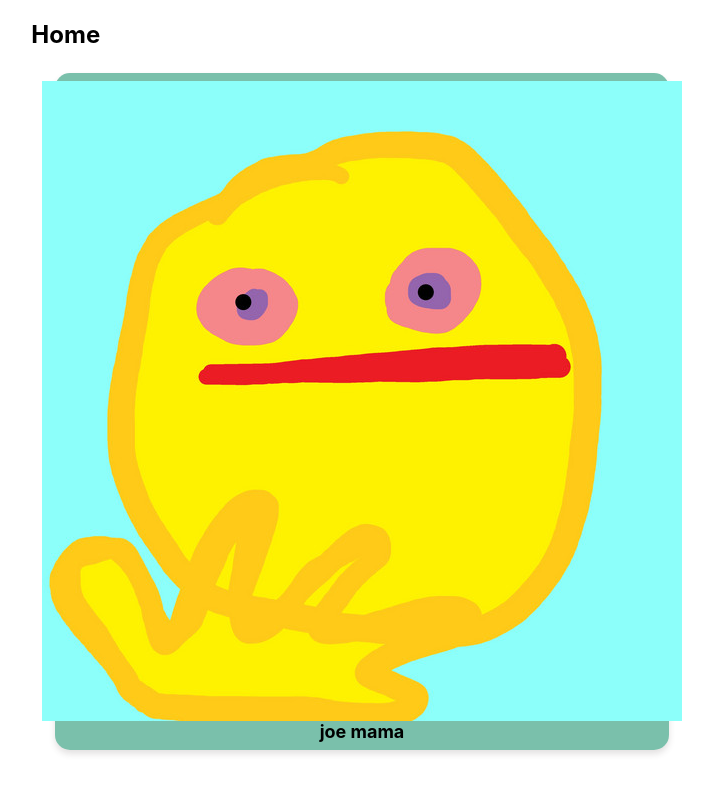
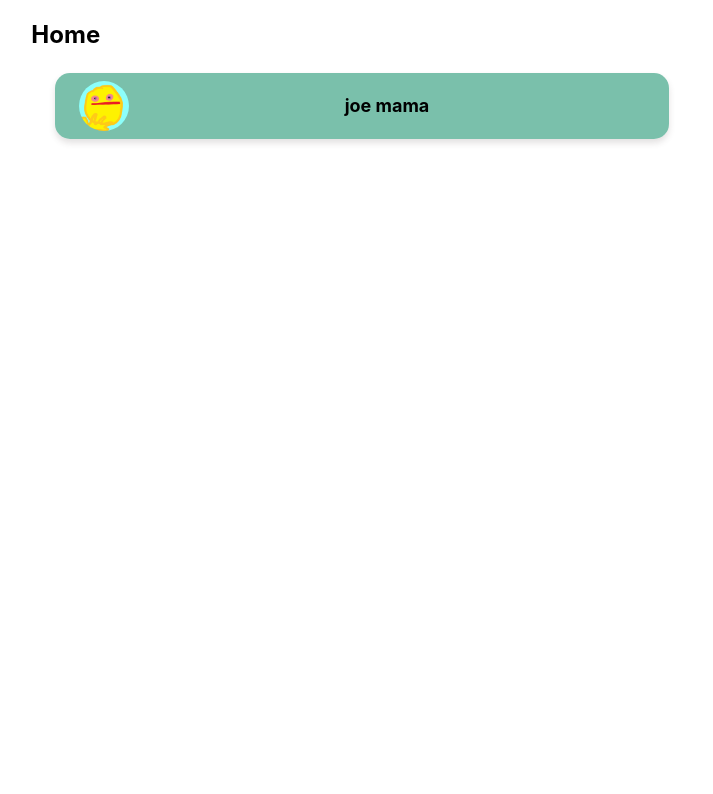
Before and after one commit to stephhoneyy/wit-hackathon-2022, a React (Create React App) app: page /home in a window 1280 px wide. Shown: the top 794 px of the page, without its empty margins (534-1247 px from the left). Built offline with nearby package versions, Linux system fonts and the light colour scheme.

Commit message:
update css card img

```diff
--- a/src/componentos/Card.css
+++ b/src/componentos/Card.css
@@ -16,3 +16,11 @@ font-size: 18px;
 text-align: left;
 margin: auto;
 }
+
+img {
+    width : 50px;
+    height: 50px;
+    /* max-width: 100%; */
+    height: auto;
+    border-radius: 50%;
+  }
```
